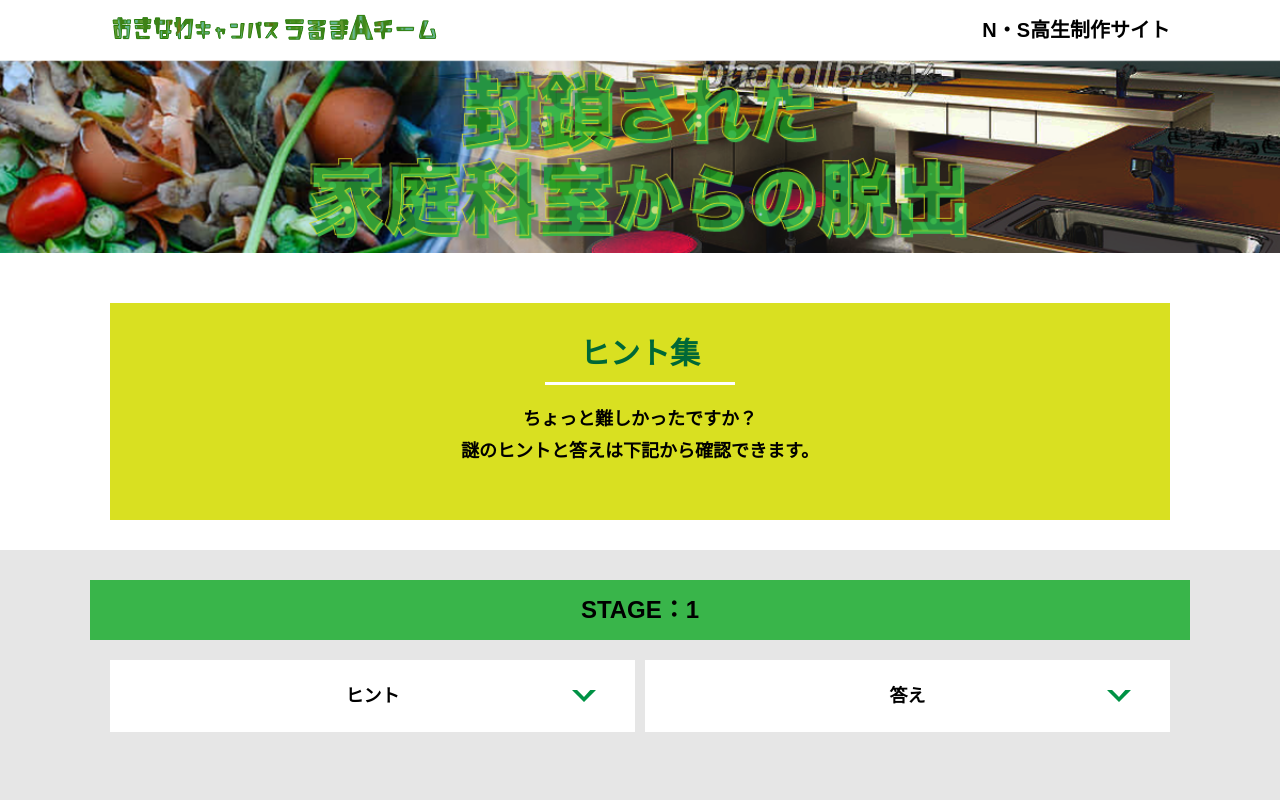
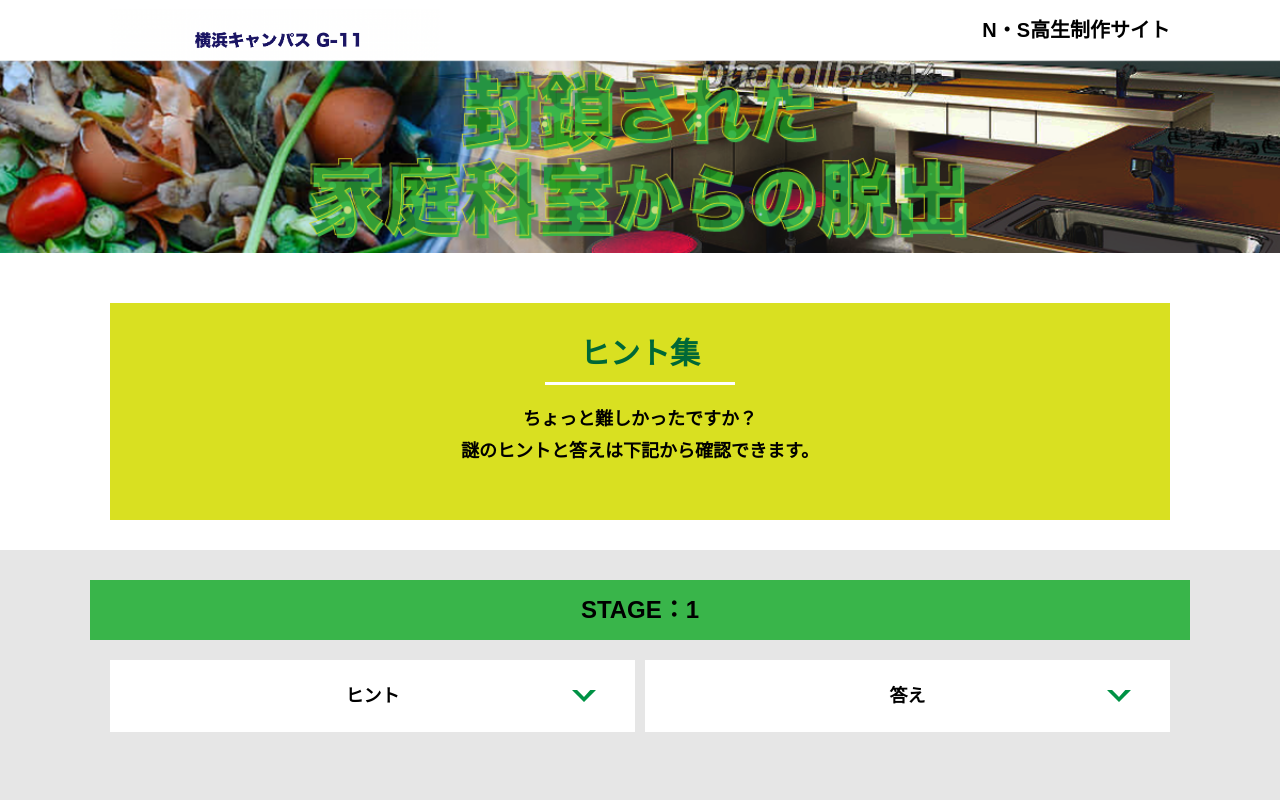
Before and after one commit to riko-sato/alfa_yokohama_G11, a plain HTML site: page hint1.html in a window 1280 px wide. Shown: the top 800 px of the page. Drawn offline with Linux system fonts and the light colour scheme.

Commit message:
Update hint1.html

```diff
--- a/hint1.html
+++ b/hint1.html
@@ -17,7 +17,7 @@
   </svg>
   <header class="header">
     <div class="container">
-      <div class="header__logo"><img src="assets/images/logo.svg" alt="チームロゴ"></div>
+      <div class="header__logo"><img src="assets/images/スクリーンショット 2021-09-13 11.11.05.png" alt="チームロゴ"></div>
       <div class="header__name">N・S高生制作サイト</div>
     </div>
   </header>
```
